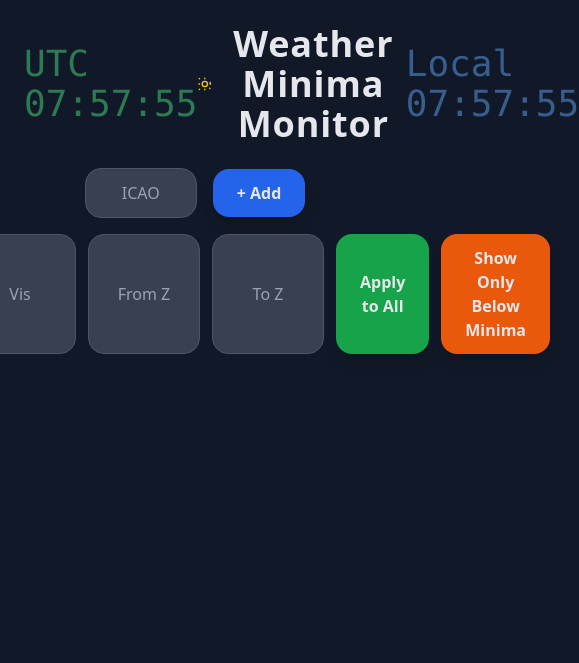
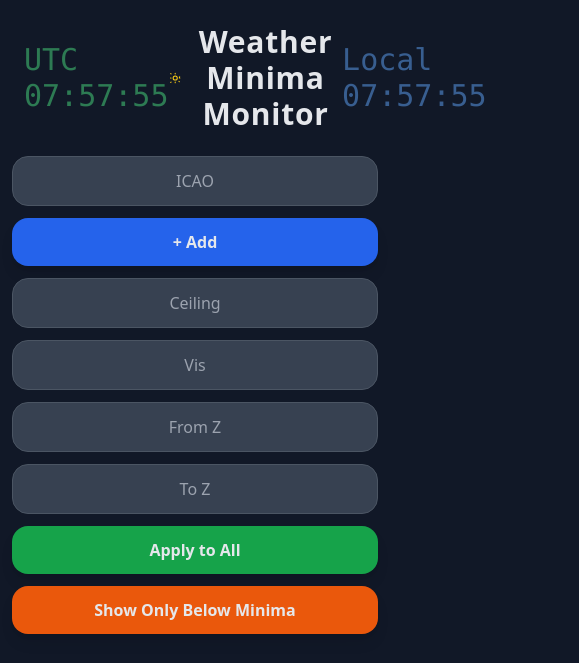
Before and after one commit to vvkpops/WxMonitor, a plain HTML site: page index.html in a window 390 px wide. Shown: the whole page, 579 px wide, since content can reach past the window. Drawn offline with nearby package versions, Linux system fonts and the light colour scheme.

Commit message:
Add files via upload

```diff
--- a/index.html
+++ b/index.html
@@ -10,27 +10,27 @@
 </head>
 <body class="bg-gray-900 text-gray-200 min-h-screen flex flex-col">
   <div class="flex justify-between items-center p-6">
-    <div id="utcClock" class="text-green-400 text-4xl font-mono animate-pulse"></div>
-    <h1 class="text-4xl font-extrabold tracking-wide text-center flex-1 flex justify-center items-center gap-2">
-      <svg xmlns="http://www.w3.org/2000/svg" class="h-10 w-10 text-yellow-400" fill="none" viewBox="0 0 24 24" stroke="currentColor">
+    <div id="utcClock" class="text-green-400 text-3xl sm:text-4xl font-mono animate-pulse"></div>
+    <h1 class="text-3xl sm:text-4xl font-extrabold tracking-wide text-center flex-1 flex justify-center items-center gap-2">
+      <svg xmlns="http://www.w3.org/2000/svg" class="h-8 w-8 sm:h-10 sm:w-10 text-yellow-400" fill="none" viewBox="0 0 24 24" stroke="currentColor">
         <path stroke-linecap="round" stroke-linejoin="round" stroke-width="2" d="M12 3v1m0 16v1m8.66-11.34l-.707.707M4.05 19.95l-.707.707M21 12h-1M4 12H3m16.95 7.05l-.707-.707M4.05 4.05l-.707-.707M16 12a4 4 0 11-8 0 4 4 0 018 0z"/>
       </svg>
       Weather Minima Monitor
     </h1>
-    <div id="localClock" class="text-blue-400 text-4xl font-mono animate-pulse"></div>
+    <div id="localClock" class="text-blue-400 text-3xl sm:text-4xl font-mono animate-pulse"></div>
   </div>
-  <div class="flex flex-wrap justify-center items-center gap-4 px-6 mb-8">
-    <input id="icaoInput" type="text" placeholder="ICAO" class="py-3 px-4 w-28 bg-gray-700 border border-gray-600 rounded-2xl text-center focus:ring-2 ring-green-400 transition"/>
-    <button id="addBtn" class="bg-blue-600 hover:bg-blue-700 transition py-3 px-6 rounded-2xl font-semibold shadow-lg hover:backdrop-blur-sm">+ Add</button>
-    <div class="flex gap-3 ml-auto">
-      <input id="globalCeiling" placeholder="Ceiling" class="py-3 px-4 w-28 bg-gray-700 border border-gray-600 rounded-2xl text-center focus:ring-2 ring-green-400 transition">
-      <input id="globalVis" placeholder="Vis" class="py-3 px-4 w-28 bg-gray-700 border border-gray-600 rounded-2xl text-center focus:ring-2 ring-green-400 transition">
-      <input id="globalFrom" placeholder="From Z" class="py-3 px-4 w-28 bg-gray-700 border border-gray-600 rounded-2xl text-center focus:ring-2 ring-yellow-400 transition">
-      <input id="globalTo" placeholder="To Z" class="py-3 px-4 w-28 bg-gray-700 border border-gray-600 rounded-2xl text-center focus:ring-2 ring-yellow-400 transition">
-      <button id="applyAllBtn" class="bg-green-600 hover:bg-green-700 transition py-3 px-6 rounded-2xl font-semibold shadow-lg hover:backdrop-blur-sm">Apply to All</button>
-      <button id="toggleFilter" class="bg-orange-600 hover:bg-orange-700 transition py-3 px-6 rounded-2xl font-semibold shadow-lg hover:backdrop-blur-sm">Show Only Below Minima</button>
+  <div class="flex flex-wrap justify-center items-center gap-3 sm:gap-4 md:gap-6 lg:gap-8 px-3 md:px-6 mb-8">
+    <input id="icaoInput" type="text" placeholder="ICAO" class="py-3 px-4 w-full sm:w-28 bg-gray-700 border border-gray-600 rounded-2xl text-center focus:ring-2 ring-green-400 transition"/>
+    <button id="addBtn" class="bg-blue-600 hover:bg-blue-700 transition py-3 px-6 rounded-2xl font-semibold shadow-lg hover:backdrop-blur-sm w-full sm:w-auto">+ Add</button>
+    <div class="flex flex-wrap gap-3 ml-auto w-full sm:w-auto justify-center sm:justify-start">
+      <input id="globalCeiling" placeholder="Ceiling" class="py-3 px-4 w-full sm:w-28 bg-gray-700 border border-gray-600 rounded-2xl text-center focus:ring-2 ring-green-400 transition">
+      <input id="globalVis" placeholder="Vis" class="py-3 px-4 w-full sm:w-28 bg-gray-700 border border-gray-600 rounded-2xl text-center focus:ring-2 ring-green-400 transition">
+      <input id="globalFrom" placeholder="From Z" class="py-3 px-4 w-full sm:w-28 bg-gray-700 border border-gray-600 rounded-2xl text-center focus:ring-2 ring-yellow-400 transition">
+      <input id="globalTo" placeholder="To Z" class="py-3 px-4 w-full sm:w-28 bg-gray-700 border border-gray-600 rounded-2xl text-center focus:ring-2 ring-yellow-400 transition">
+      <button id="applyAllBtn" class="bg-green-600 hover:bg-green-700 transition py-3 px-6 rounded-2xl font-semibold shadow-lg hover:backdrop-blur-sm w-full sm:w-auto">Apply to All</button>
+      <button id="toggleFilter" class="bg-orange-600 hover:bg-orange-700 transition py-3 px-6 rounded-2xl font-semibold shadow-lg hover:backdrop-blur-sm w-full sm:w-auto">Show Only Below Minima</button>
     </div>
   </div>
-  <div id="dashboard" class="grid grid-cols-1 md:grid-cols-2 lg:grid-cols-4 gap-8 px-6 pb-12"></div>
+  <div id="dashboard" class="grid grid-cols-1 md:grid-cols-2 lg:grid-cols-4 gap-4 sm:gap-6 md:gap-8 px-3 md:px-6 pb-12"></div>
 </body>
 </html>
```
